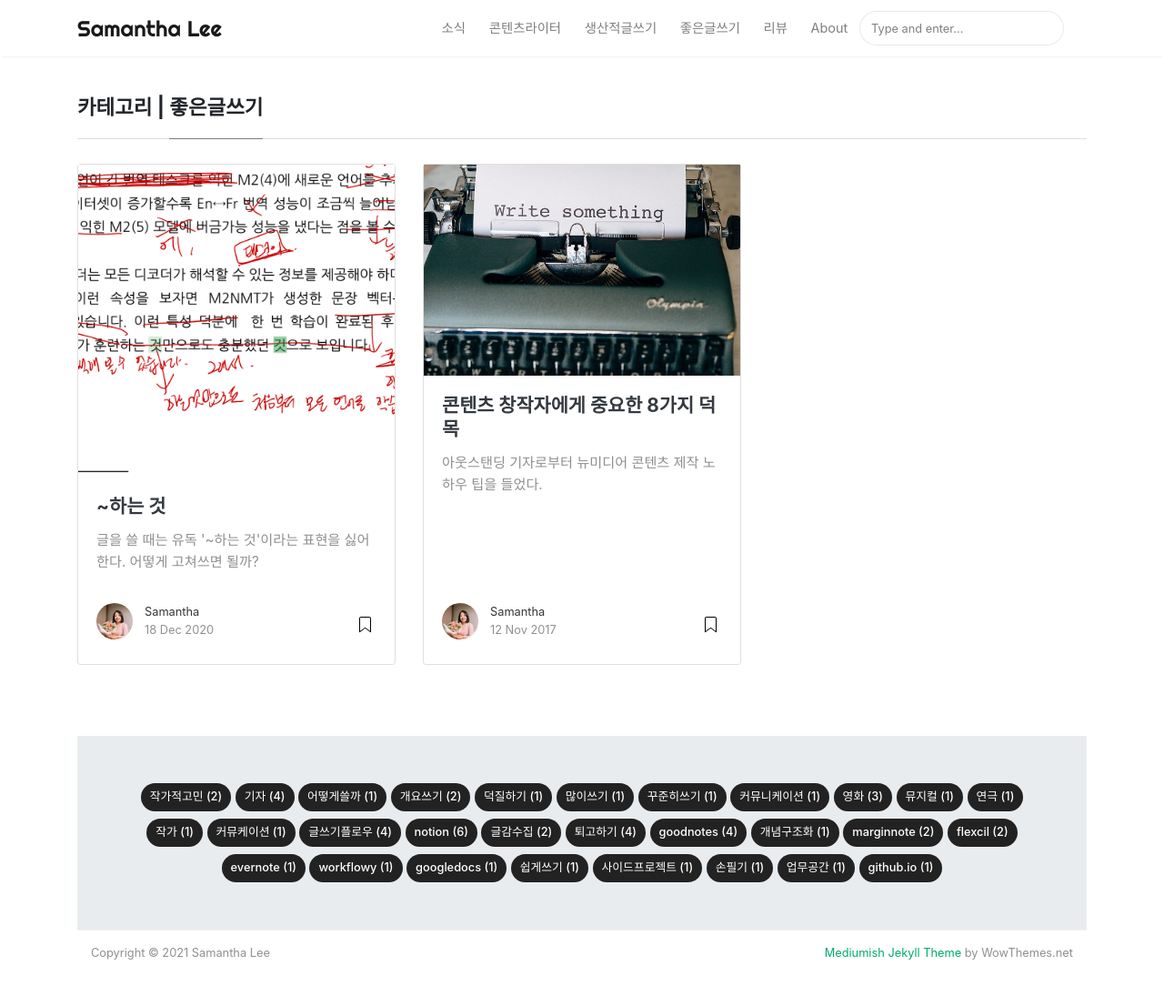
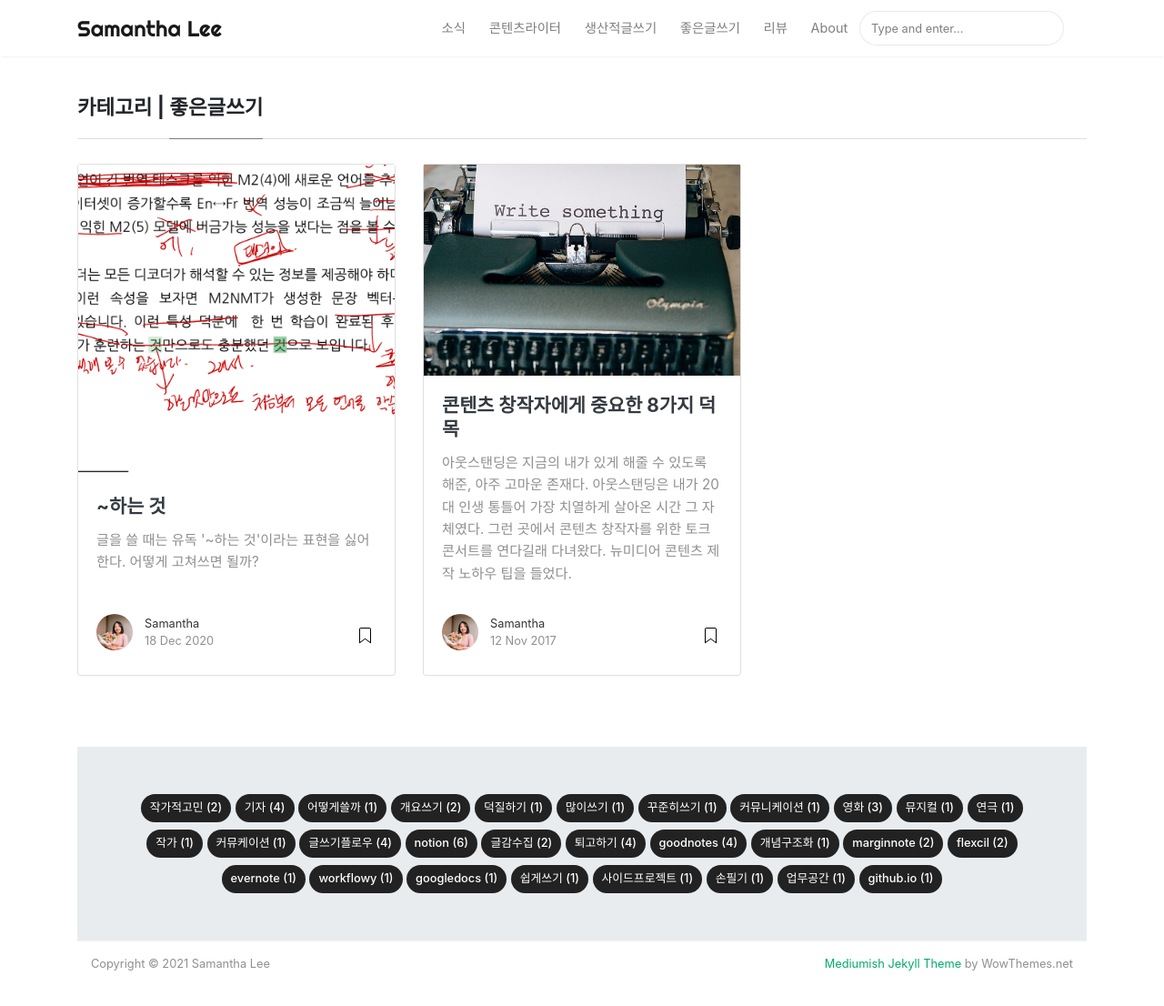
Before and after one commit to samantha-writer/samantha-writer.github.io, a Jekyll site: the page built from _pages/good-writing.md, in a window 1280 px wide and 1144 px high. Shown: the top 1106 px of the window at 91% size. Built offline with Jekyll 4.4.1, drawn with Linux system fonts in a browser that asks for light colours; nearby versions of some CDN libraries.

Commit message:
description 수정

```diff
--- a/_posts/2017-11-12-171112.md
+++ b/_posts/2017-11-12-171112.md
@@ -6,7 +6,7 @@ author: samantha
 categories: [ 콘텐츠라이터, 좋은글쓰기 ]
 tags: [ 어떻게쓸까, 개요쓰기, 덕질하기, 많이쓰기, 꾸준히쓰기 ]
 image: assets/images/inpost/171112_000.jpg
-description: 아웃스탠딩 기자로부터 뉴미디어 콘텐츠 제작 노하우 팁을 들었다.
+description: 아웃스탠딩은 지금의 내가 있게 해줄 수 있도록 해준, 아주 고마운 존재다. 아웃스탠딩은 내가 20대 인생 통틀어 가장 치열하게 살아온 시간 그 자체였다. 그런 곳에서 콘텐츠 창작자를 위한 토크콘서트를 연다길래 다녀왔다. 뉴미디어 콘텐츠 제작 노하우 팁을 들었다.
 featured: false
 hidden: false
 ---
```
